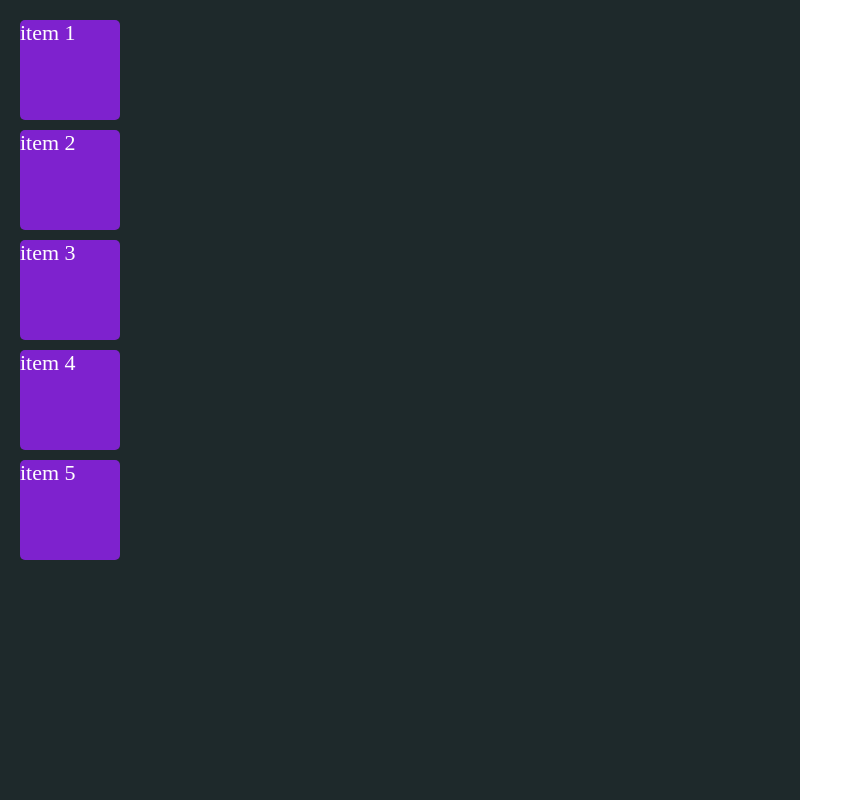
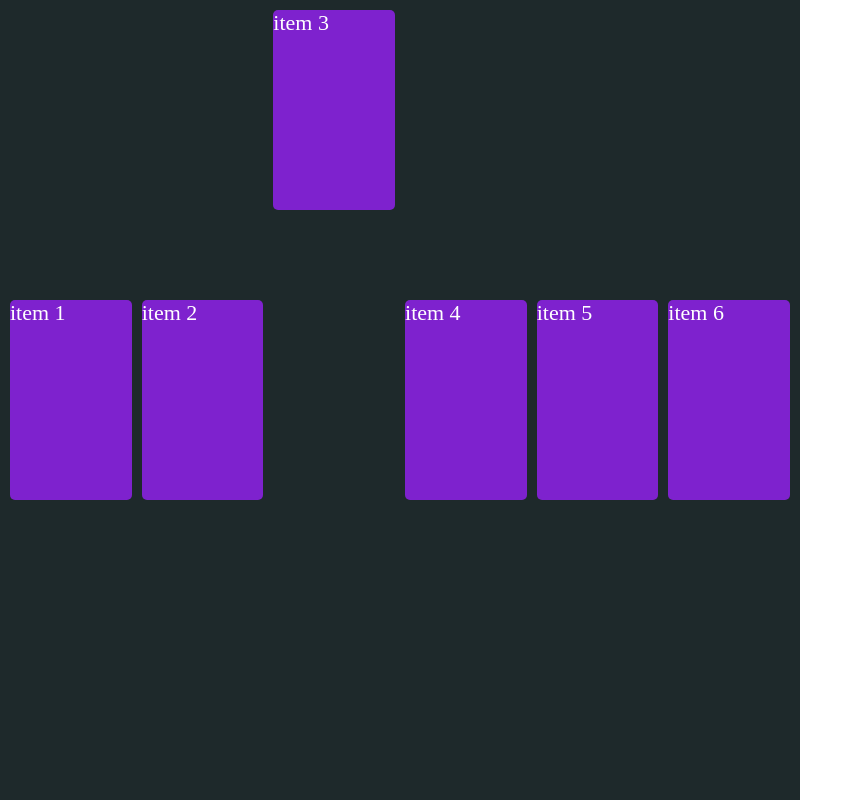
Before and after one commit to Eric6ix/CSS_Flex-box, a plain HTML site: page fundamentos/index.html in a window 1280 px wide. Shown: the whole page, without its empty margins (0-853 px from the left). Drawn offline with Linux system fonts and the light colour scheme.

Commit message:
terceiro commit

```diff
--- a/index.html
+++ b/fundamentos/index.html
@@ -10,9 +10,10 @@
     <div class="container">
       <div class="item">item 1</div>
       <div class="item">item 2</div>
-      <div class="item">item 3</div>
+      <div class="item item2">item 3</div>
       <div class="item">item 4</div>
       <div class="item">item 5</div>
+      <div class="item">item 6</div>
     </div>
   </body>
 </html>
--- /dev/null
+++ b/fundamentos/style.css
@@ -0,0 +1,32 @@
+* {
+  margin: 0;
+  padding: 0;
+  box-sizing: border-box;
+}
+.container {
+  background-color: #1e292b;
+  width: 100vh;
+  height: 100vh;
+  padding: 10px;
+  display: flex;
+  gap: 10px;
+
+  justify-content: space-between;
+
+  align-items: center;
+
+}
+.item {
+  background-color: #7e22ce;
+  color: #fff;
+  font-size: 22px;
+  border-radius: 5px;
+  width: 200px;
+  height: 200px;
+
+}
+
+.item2 {
+ align-self: flex-start;
+}
+/* mdn web docs */
--- a/style.css
+++ /dev/null
@@ -1,20 +0,0 @@
-* {
-  margin: 0;
-  padding: 0;
-  box-sizing: border-box;
-}
-.container {
-  background-color: #1e292b;
-  width: 100vh;
-  height: 100vh;
-  padding: 10px;
-}
-.item {
-    background-color: #7e22ce;
-    margin: 10px;
-    color: #fff;
-    font-size: 22px;
-    border-radius: 5px;
-    width: 100px;
-    height: 100px;
-}
```
Also changed, not shown: projeto-flex-box/index.html (added, +12 -0 lines), projeto-flex-box/style.css (added).
